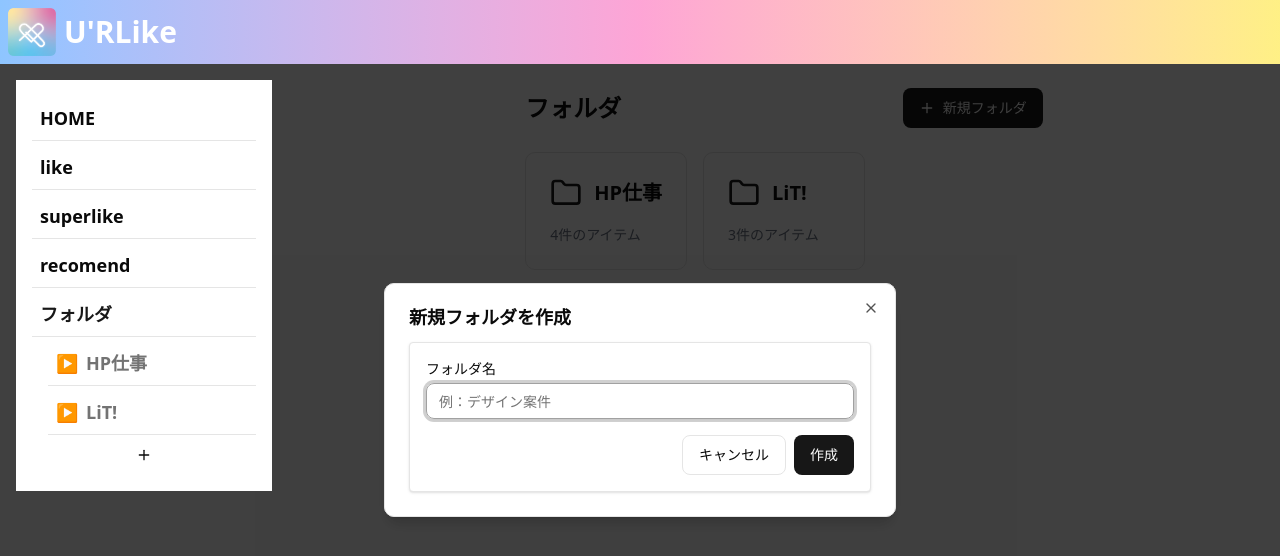
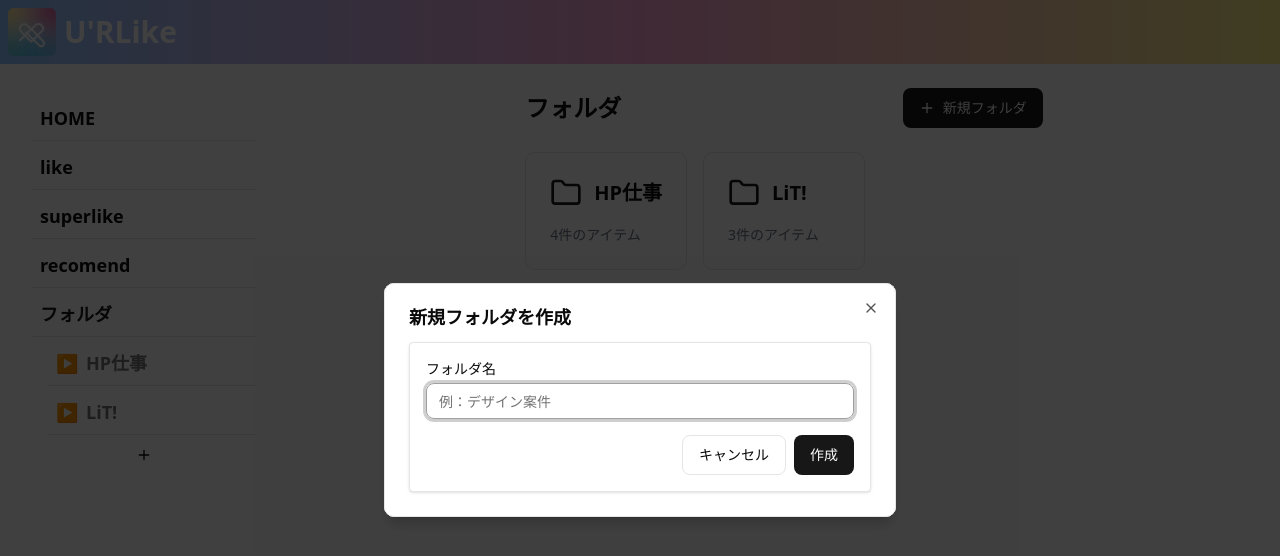
Before and after one commit to yamamoto-ayano/u-rlike, a Next.js app in the folder frontend/: page /folder in a window 1280 px wide. Both pictures are taken after a click on the button 144 px from the left and 455 px from the top of the page. Shown: the top 556 px of the page. Built offline with nearby package versions, Linux system fonts and the light colour scheme.

Commit message:
モーダルできました

```diff
--- a/frontend/src/components/common/FolderModalWrapper.tsx
+++ b/frontend/src/components/common/FolderModalWrapper.tsx
@@ -14,7 +14,8 @@
   const { isOpen, closeModal } = useModal();
 
   return (
-    <Dialog open={isOpen} onOpenChange={closeModal}>
+    <div>
+        <Dialog open={isOpen} onOpenChange={closeModal} >
         <DialogContent>
             <DialogHeader>
             <DialogTitle>新規フォルダを作成</DialogTitle>
@@ -22,5 +23,6 @@
             <NewFolderForm onClose={closeModal} />
         </DialogContent>
         </Dialog>
+    </div>
   );
 };
--- a/frontend/src/components/common/clientWrapper.tsx
+++ b/frontend/src/components/common/clientWrapper.tsx
@@ -7,10 +7,12 @@
 
 export default function ClientProviders({ children }: { children: ReactNode }) {
   return (
-  <SidebarProvider>
-    <ModalProvider>
-      {children}
-    </ModalProvider>
-  </SidebarProvider>
+    <div className="flex flex-col h-screen z-10000000">
+      <SidebarProvider>
+        <ModalProvider>
+          {children}
+        </ModalProvider>
+      </SidebarProvider>
+  </div>
   )
 }
--- a/frontend/src/components/folder/NewFolderForm.tsx
+++ b/frontend/src/components/folder/NewFolderForm.tsx
@@ -30,7 +30,7 @@
   };
 
   return (
-    <form onSubmit={handleSubmit} className="space-y-4 p-4 border rounded shadow bg-white">
+    <form onSubmit={handleSubmit} className="space-y-4 p-4 border rounded shadow bg-white ">
       <div>
         <label className="block text-sm font-medium mb-1">フォルダ名</label>
         <Input
--- a/frontend/src/components/ui/dialog.tsx
+++ b/frontend/src/components/ui/dialog.tsx
@@ -38,7 +38,7 @@
     <DialogPrimitive.Overlay
       data-slot="dialog-overlay"
       className={cn(
-        "data-[state=open]:animate-in data-[state=closed]:animate-out data-[state=closed]:fade-out-0 data-[state=open]:fade-in-0 fixed inset-0 z-50 bg-black/50",
+        "data-[state=open]:animate-in data-[state=closed]:animate-out data-[state=closed]:fade-out-0 data-[state=open]:fade-in-0 fixed inset-0 z-10000 bg-black/50",
         className
       )}
       {...props}
@@ -57,7 +57,7 @@
       <DialogPrimitive.Content
         data-slot="dialog-content"
         className={cn(
-          "bg-background data-[state=open]:animate-in data-[state=closed]:animate-out data-[state=closed]:fade-out-0 data-[state=open]:fade-in-0 data-[state=closed]:zoom-out-95 data-[state=open]:zoom-in-95 fixed top-[50%] left-[50%] z-50 grid w-full max-w-[calc(100%-2rem)] translate-x-[-50%] translate-y-[-50%] gap-4 rounded-lg border p-6 shadow-lg duration-200 sm:max-w-lg",
+          "bg-background data-[state=open]:animate-in data-[state=closed]:animate-out data-[state=closed]:fade-out-0 data-[state=open]:fade-in-0 data-[state=closed]:zoom-out-95 data-[state=open]:zoom-in-95 fixed top-[50%] left-[50%] z-100000 grid w-full max-w-[calc(100%-2rem)] translate-x-[-50%] translate-y-[-50%] gap-4 rounded-lg border p-6 shadow-lg duration-200 sm:max-w-lg",
           className
         )}
         {...props}
```
Lines whose indentation alone changed are shown as unchanged.
